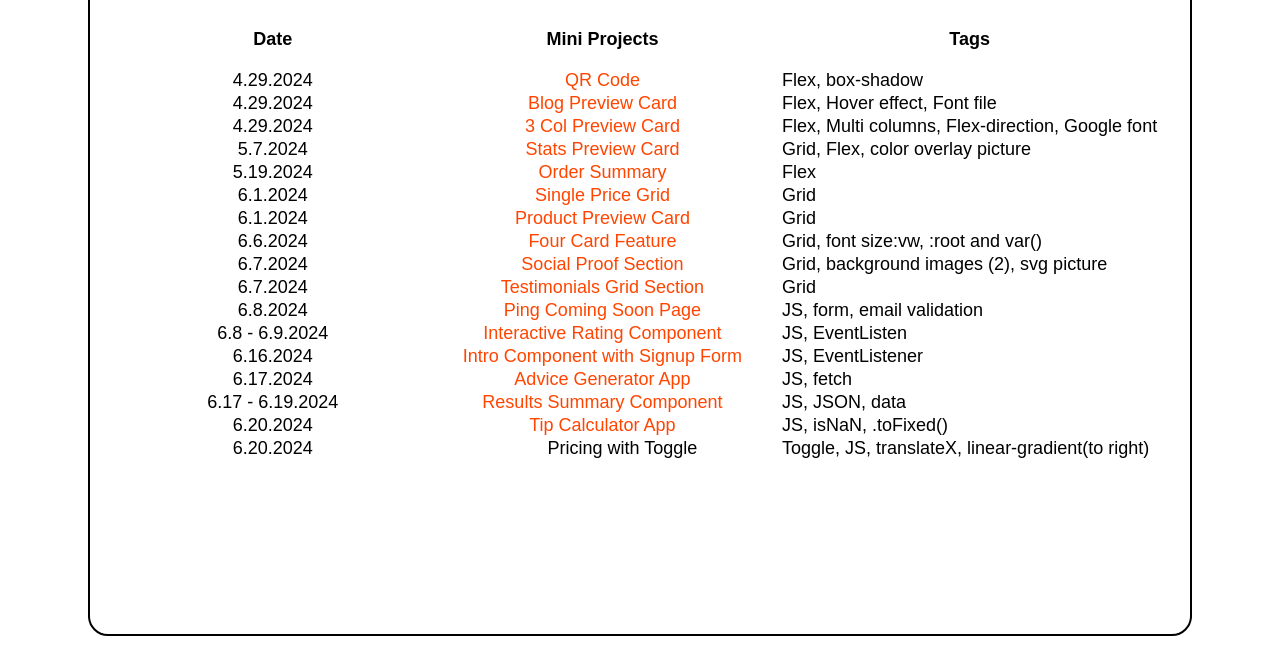
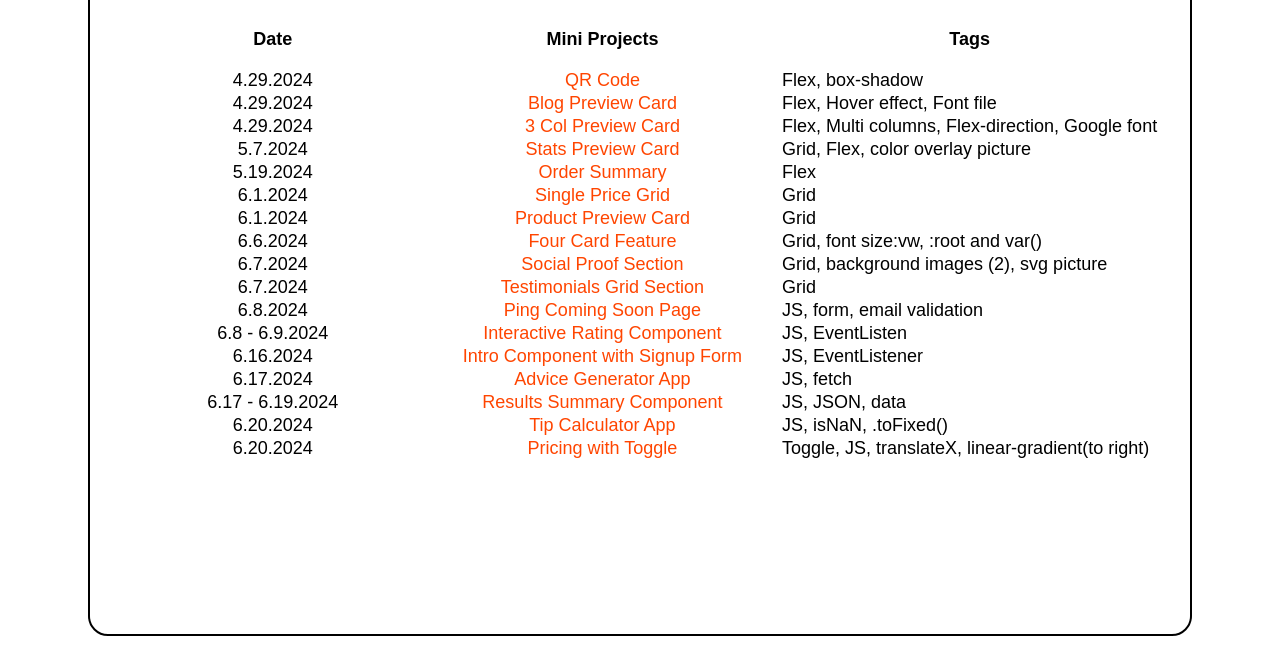
Before and after one commit to Eldoov/Portfolio, a plain HTML site: page Web101/index.html in a window 1280 px wide. Shown: the part 144-800 px from the top of the page. Drawn offline with Linux system fonts and the light colour scheme; a web font is replaced by a local one.

Commit message:
update index

```diff
--- a/Web101/index.html
+++ b/Web101/index.html
@@ -96,7 +96,7 @@
 			</tr>
 			<tr>
 				<td>6.20.2024</td>
-				<td><a href="pricing-component-with-toggle-master"></a>Pricing with Toggle</td>
+				<td><a href="pricing-component-with-toggle-master">Pricing with Toggle</a></td>
 				<td class="tag">Toggle, JS, translateX, linear-gradient(to right)</td>
 			</tr>
 			<!--
```
